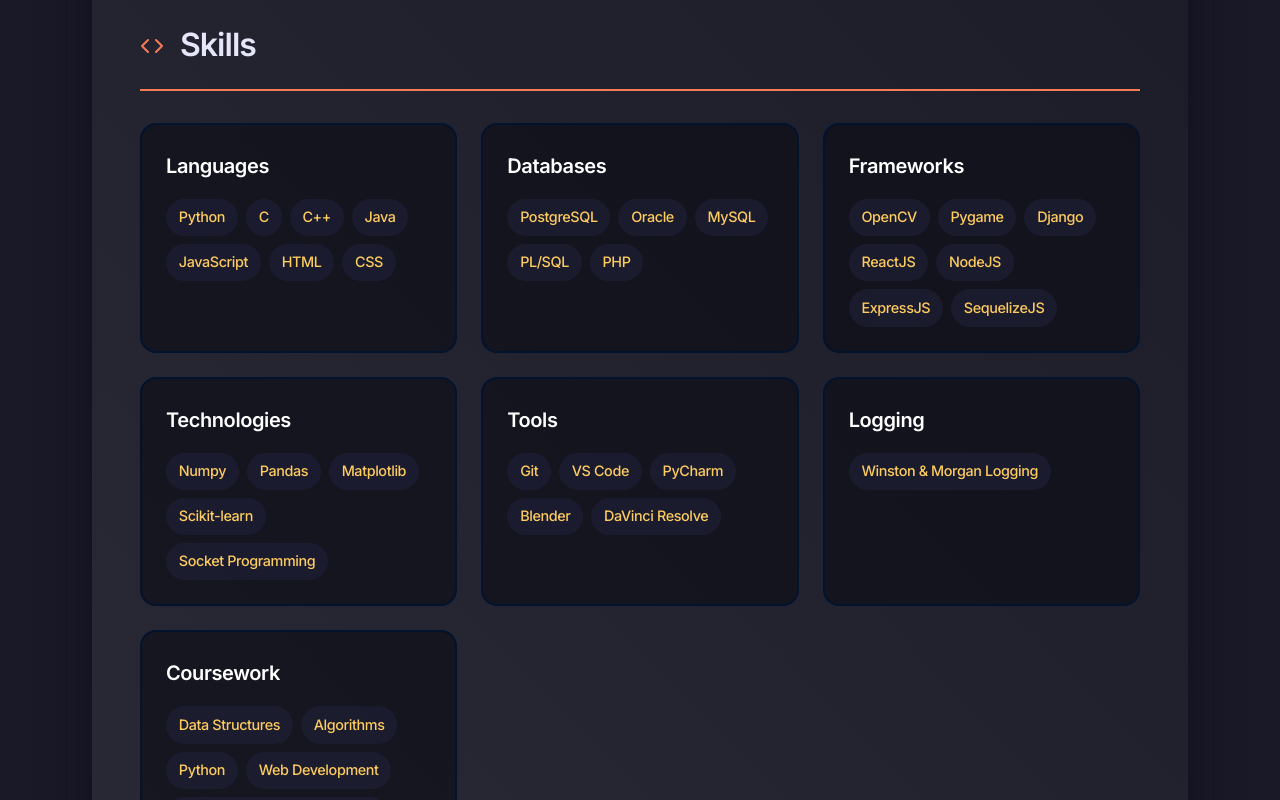
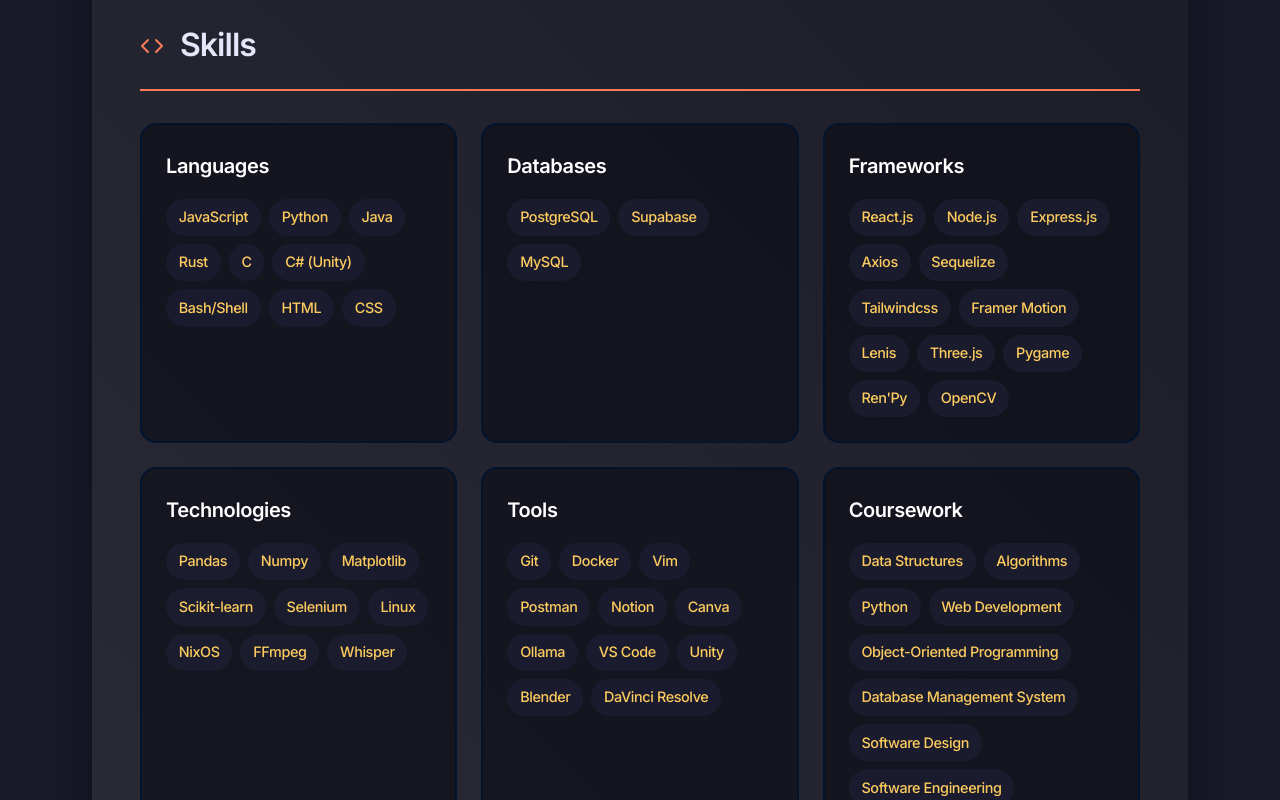
Before and after one commit to Greyash-Dave/grey-portfolio, a React (Vite) app: page /about in a window 1280 px wide. Shown: the part 1100-1900 px from the top of the page. Built offline with nearby package versions, Linux system fonts and the light colour scheme.

Commit message:
updated details

```diff
--- a/src/components/About.jsx
+++ b/src/components/About.jsx
@@ -62,12 +62,11 @@
   }, []);
 
   const skills = {
-    languages: ['Python', 'C', 'C++', 'Java', 'JavaScript', 'HTML', 'CSS'],
-    databases: ['PostgreSQL', 'Oracle', 'MySQL', 'PL/SQL', 'PHP'],
-    frameworks: ['OpenCV', 'Pygame', 'Django', 'ReactJS', 'NodeJS', 'ExpressJS', 'SequelizeJS'],
-    technologies: ['Numpy', 'Pandas', 'Matplotlib', 'Scikit-learn', 'Socket Programming'],
-    tools: ['Git', 'VS Code', 'PyCharm', 'Blender', 'DaVinci Resolve'],
-    logging: ['Winston & Morgan Logging'],
+    languages: ['JavaScript', 'Python', 'Java', 'Rust', 'C', 'C# (Unity)', 'Bash/Shell', 'HTML', 'CSS'],
+    databases: ['PostgreSQL', 'Supabase', 'MySQL'],
+    frameworks: ['React.js', 'Node.js', 'Express.js', 'Axios', 'Sequelize', 'Tailwindcss', 'Framer Motion', 'Lenis', 'Three.js', 'Pygame', 'Ren\'Py', 'OpenCV'],
+    technologies: ['Pandas', 'Numpy', 'Matplotlib', 'Scikit-learn', 'Selenium', 'Linux', 'NixOS', 'FFmpeg', 'Whisper'],
+    tools: ['Git', 'Docker', 'Vim', 'Postman', 'Notion', 'Canva', 'Ollama', 'VS Code', 'Unity', 'Blender', 'DaVinci Resolve'],
     coursework: ['Data Structures', 'Algorithms', 'Python', 'Web Development', 'Object-Oriented Programming', 'Database Management System', 'Software Design', 'Software Engineering']
   };
     const socialLinks = [
@@ -174,7 +173,7 @@
             <div className="about-header-info">
             <h1 className="name-title">Gresham Dave C</h1>
             <p className="professional-tagline">
-                Aspiring Software Engineer | Full-Stack Developer | AI Enthusiast
+                Software Engineer | Full-Stack Developer | AI Enthusiast
             </p>
 
                 <div className="social-links-container">
@@ -280,7 +279,6 @@
             {renderSkillCategory('Frameworks', skills.frameworks)}
             {renderSkillCategory('Technologies', skills.technologies)}
             {renderSkillCategory('Tools', skills.tools)}
-            {renderSkillCategory('Logging', skills.logging)}
             {renderSkillCategory('Coursework', skills.coursework)}
           </div>
         </motion.div>
--- a/src/components/Footer.jsx
+++ b/src/components/Footer.jsx
@@ -17,7 +17,7 @@
   const content = [
     { text: '© 2024 Grey.' },
     { text: 'Gresham Dave | Portfolio' },
-    { text: 'Last Updated 01-01-2024' }
+    { text: 'Last Updated 27-02-2024' }
   ];
 
   const repeatedContent = [...content, ...content, ...content];
```
